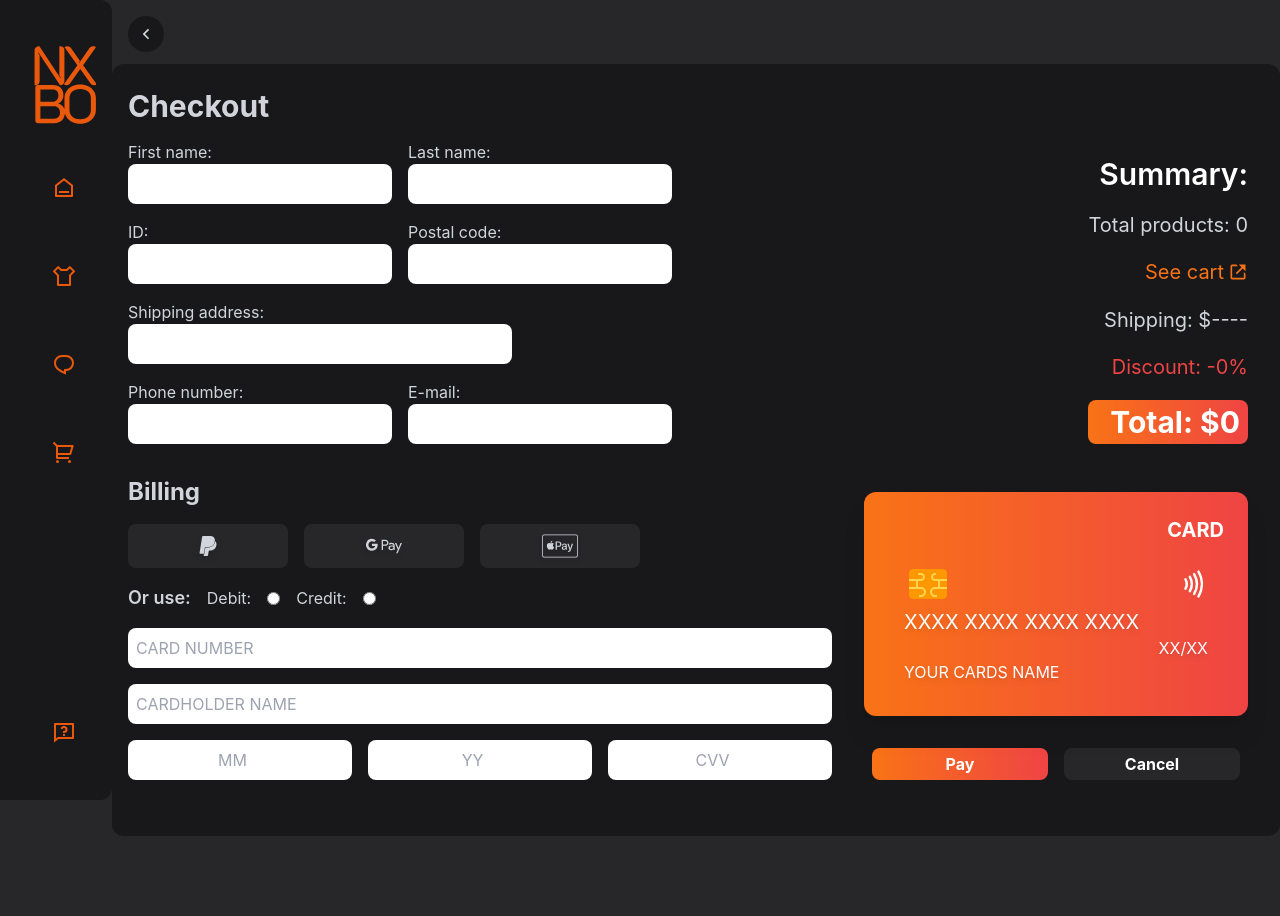
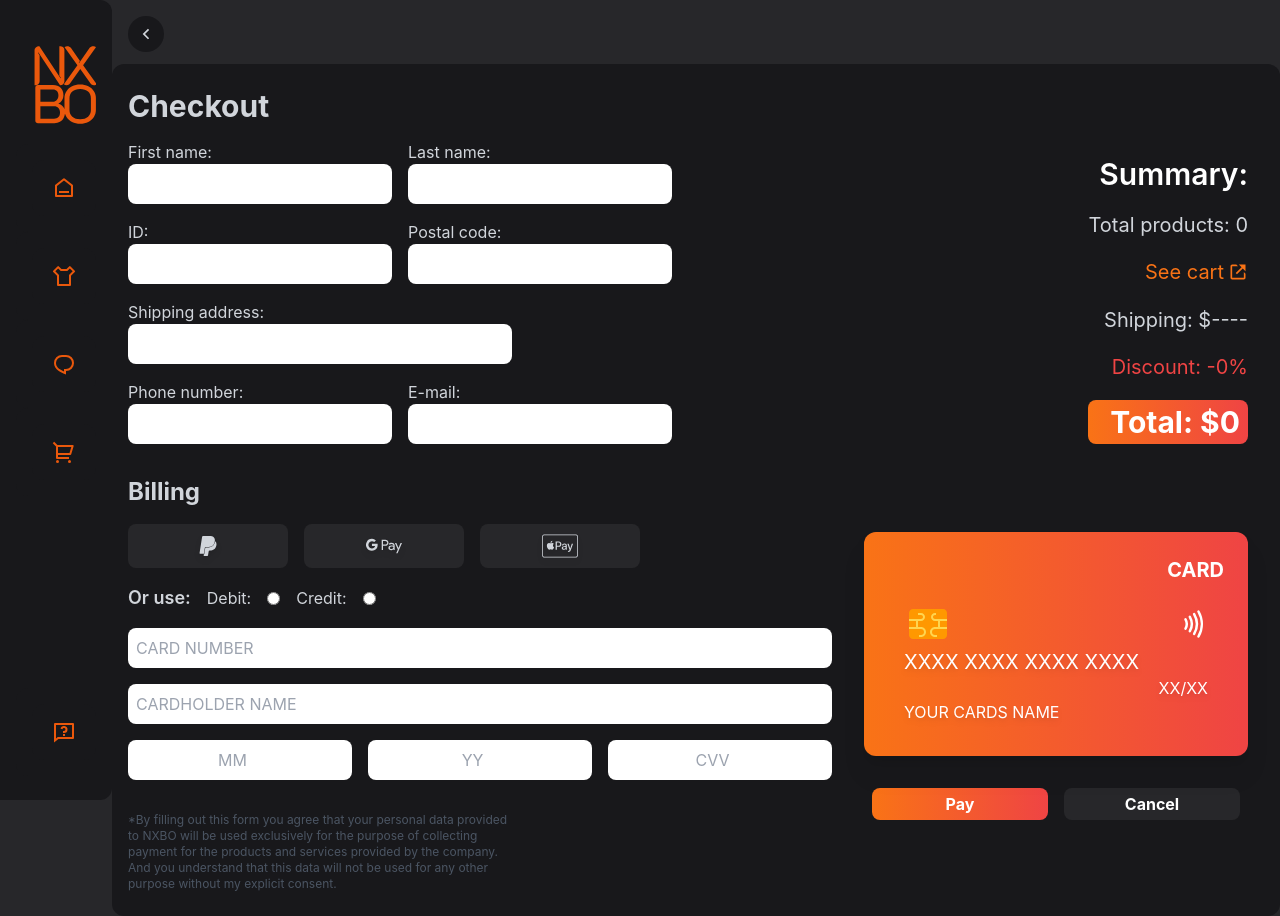
Before and after one commit to MustaCH/NXBOStore, a React (Create React App) app: page /checkout in a window 1280 px wide. Before the commit the page ends 836 px from the top, so only its background shows below. Built offline with nearby package versions, Linux system fonts and the light colour scheme.

Commit message:
[feature] - added consent paragraph and deleted console.log from product-detail

```diff
--- a/src/screens/checkout/index.jsx
+++ b/src/screens/checkout/index.jsx
@@ -1,5 +1,5 @@
 import React, { useContext } from "react";
-import { Input, CartItem } from "../../components/shared";
+import { Input } from "../../components/shared";
 import { FcSimCardChip } from "react-icons/fc";
 import { LuNfc } from "react-icons/lu";
 import { BiLinkExternal } from "react-icons/bi";
@@ -9,7 +9,7 @@ import { Link, useNavigate } from "react-router-dom";
 import { RiArrowLeftSLine } from "react-icons/ri";
 
 function Checkout() {
-  const { cart, clearCart } = useContext(CartContext);
+  const { cart } = useContext(CartContext);
   const navigate = useNavigate();
 
   const totalDiscount = cart.reduce((total, product) => {
@@ -136,7 +136,7 @@ function Checkout() {
                   placeholder={"CARDHOLDER NAME"}
                 />
               </div>
-              <div className="flex flex-row lg:gap-4 mt-4 lg:px-0 ">
+              <form className="flex flex-row lg:gap-4 mt-4 lg:px-0 ">
                 <Input
                   customStyle={"w-3/4 lg:w-full text-center self-center"}
                   name={"month"}
@@ -155,6 +155,15 @@ function Checkout() {
                   type={"number"}
                   placeholder={"CVV"}
                 />
+              </form>
+              <div className="w-96 mt-8">
+                <p className="text-xs text-gray-600">
+                  *By filling out this form you agree that your personal data
+                  provided to NXBO will be used exclusively for the purpose of
+                  collecting payment for the products and services provided by
+                  the company. And you understand that this data will not be
+                  used for any other purpose without my explicit consent.
+                </p>
               </div>
             </div>
             <div className="flex flex-col items-center justify-center py-4 mb-24 lg:mb-4 px-4">
--- a/src/screens/product-detail/index.jsx
+++ b/src/screens/product-detail/index.jsx
@@ -75,7 +75,6 @@ function ProductDetail() {
     };
     cartContext.addToCart(selectedProduct);
     setPopupVisible(true);
-    console.log("Estado actual del carrito:", cartContext.cart);
   };
 
   useEffect(() => {
```
